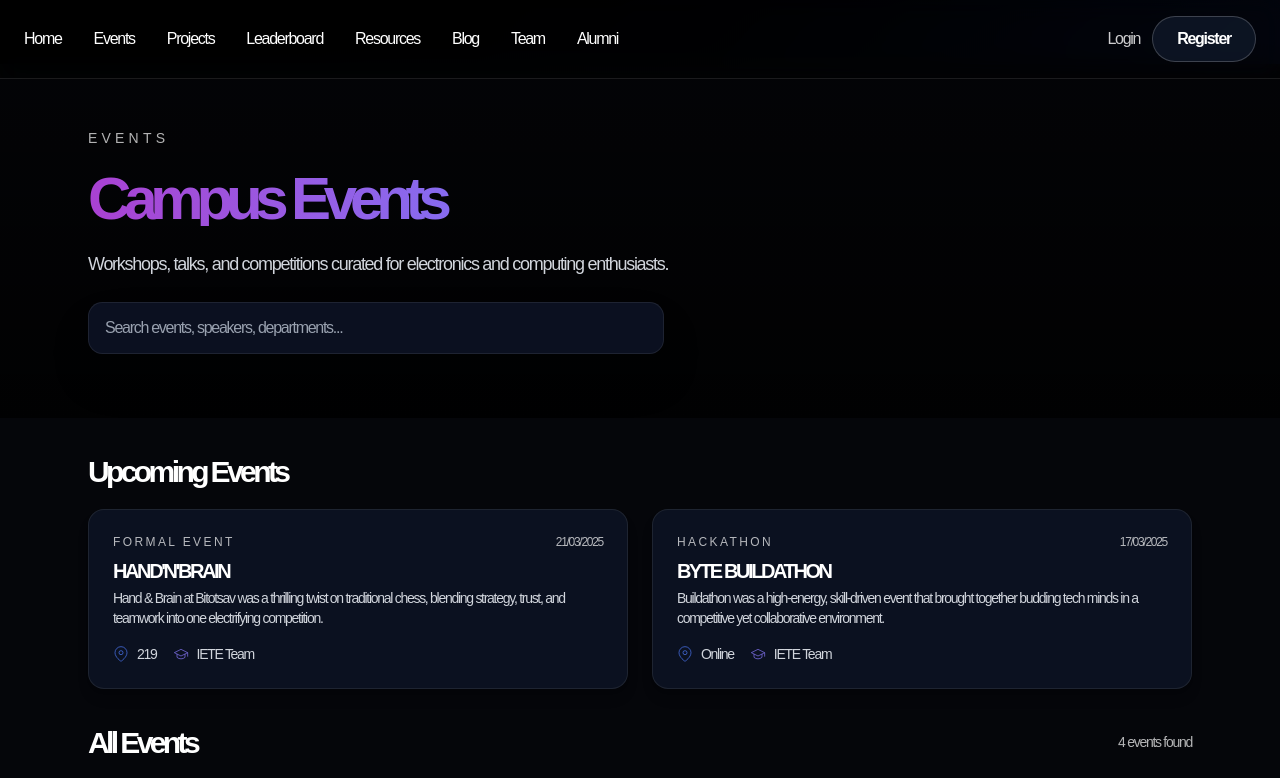
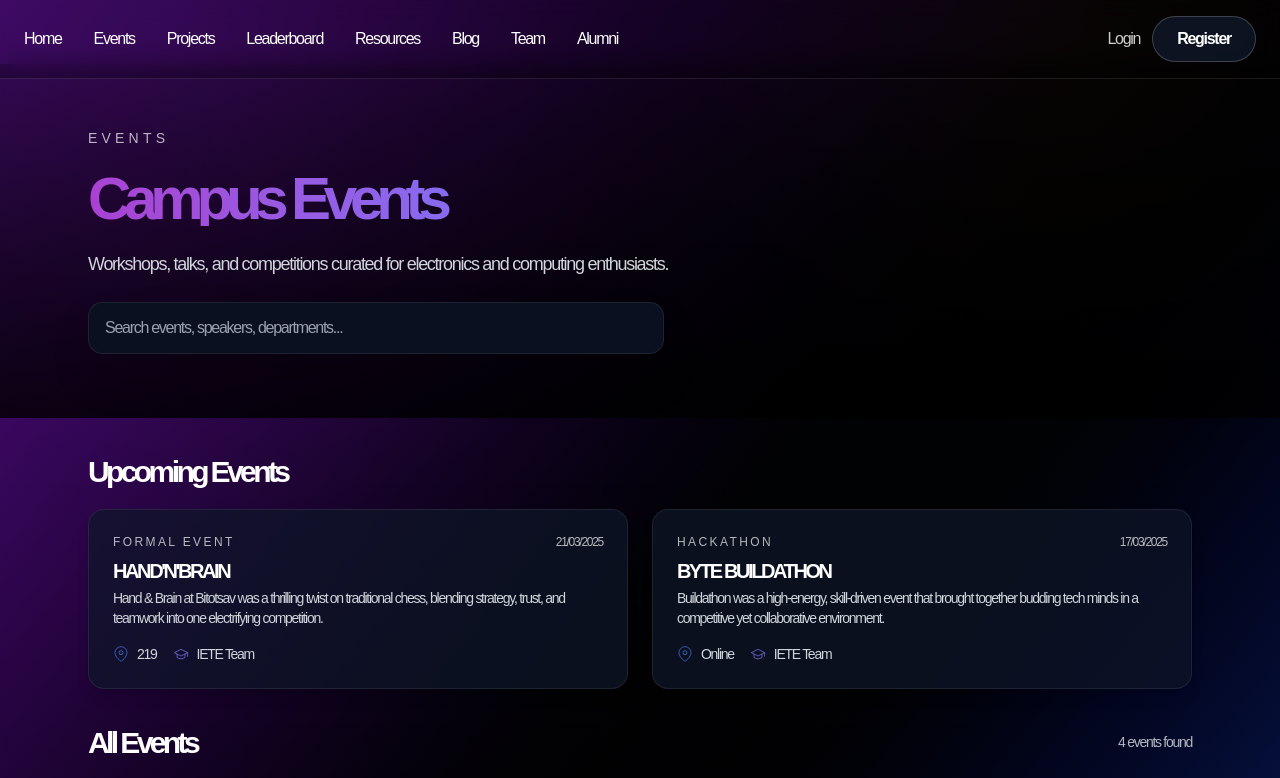
Before and after one commit to ietebitmesra/iete_official_website, a React (Vite) app in the folder frontend/: page /events in a window 1280 px wide. Shown: the top 778 px of the page. Built offline with nearby package versions, Linux system fonts and the light colour scheme; no server answers; a web font is replaced by a local one.

Commit message:
fix: background consistency

```diff
--- a/frontend/src/App.jsx
+++ b/frontend/src/App.jsx
@@ -24,7 +24,7 @@ import ProtectedRoute from "./components/ProtectedRoute";
 
 export default function App() {
   return (
-    <div className="min-h-screen bg-gradient-to-br from-black via-gray-950 to-gray-900 text-white flex flex-col">
+    <div className="min-h-screen bg-gradient-to-br from-purple-800/80 via-black/70 to-blue-800/80 text-white flex flex-col">
       <Navbar />
       <main className="flex-1 pt-16">
         <Routes>
--- a/frontend/src/components/About.jsx
+++ b/frontend/src/components/About.jsx
@@ -2,7 +2,7 @@ import React from 'react'
 
 const About = () => {
   return (
-    <section className="relative w-full min-h-screen p-8 overflow-hidden bg-[var(--bg)]">
+    <section className="relative w-full min-h-screen p-8 overflow-hidden bg-transparent">
       <div className="absolute inset-0 -z-10">
         <div className="absolute inset-0 bg-gradient-to-b from-black/40 via-black/55 to-black/80" />
         <div className="absolute -top-32 -right-32 h-72 w-72 rounded-full bg-[var(--brand)]/20 blur-3xl" />
--- a/frontend/src/components/Events.jsx
+++ b/frontend/src/components/Events.jsx
@@ -41,7 +41,7 @@ const upcoming = [
 
 const Events = () => {
   return (
-    <section className="relative w-full min-h-screen p-8 overflow-hidden bg-[var(--bg)]">
+    <section className="relative w-full min-h-screen p-8 overflow-hidden bg-transparent">
       <div className="absolute inset-0 -z-10">
         <div className="absolute inset-0 bg-gradient-to-b from-black/45 via-black/60 to-black/80" />
         <div className="absolute -top-28 -left-20 h-64 w-64 rounded-full bg-[var(--brand)]/15 blur-3xl" />
--- a/frontend/src/pages/Alumni.jsx
+++ b/frontend/src/pages/Alumni.jsx
@@ -9,7 +9,7 @@ const Alumni = () => {
     return (
         <div
             id="alumni"
-            className="relative w-full min-h-screen p-8 overflow-hidden bg-[var(--bg)]"
+            className="relative w-full min-h-screen p-8 overflow-hidden bg-transparent"
         >
             <div className="absolute top-0 left-0 w-full h-full bg-gradient-to-b from-black/40 via-black/60 to-black/80 -z-10" />
 
--- a/frontend/src/pages/events.jsx
+++ b/frontend/src/pages/events.jsx
@@ -101,7 +101,7 @@ export default function Events() {
   };
 
   return (
-    <div className="min-h-screen bg-[var(--bg)] text-white">
+    <div className="min-h-screen bg-transparent text-white">
       {/* Event Details Modal */}
       {selectedEvent && (
         <div className="fixed inset-0 bg-black/60 backdrop-blur-xl z-50 flex items-center justify-center p-4 transition-all duration-300">
@@ -170,7 +170,7 @@ export default function Events() {
       )}
 
       {/* Header */}
-      <header className="relative overflow-hidden bg-[var(--bg)]">
+      <header className="relative overflow-hidden bg-transparent">
         <div className="absolute inset-0 bg-gradient-to-b from-black/40 via-black/60 to-black/80" />
         <div className="relative max-w-6xl mx-auto px-6 py-16">
           <div className="space-y-6">
--- a/frontend/src/pages/projects.jsx
+++ b/frontend/src/pages/projects.jsx
@@ -49,7 +49,8 @@ const Projects = () => {
   };
 
   return (
-    <section className="max-w-6xl mx-auto px-6 py-12 space-y-8">
+    <section className="min-h-screen bg-gradient-to-br from-purple-950/30 via-black to-blue-950/30">
+      <div className="max-w-6xl mx-auto px-6 py-12 space-y-8">
       <header className="flex flex-col gap-3">
         <p className="text-sm text-white/55 uppercase tracking-[0.2em]">Projects</p>
         <div className="flex flex-col md:flex-row md:items-center md:justify-between gap-4">
@@ -148,6 +149,7 @@ const Projects = () => {
           })}
         </div>
       )}
+      </div>
     </section>
   );
 };
--- a/frontend/src/pages/team.jsx
+++ b/frontend/src/pages/team.jsx
@@ -261,7 +261,7 @@ const Team = () => {
     const [selectedYear, setSelectedYear] = useState(years[0]);
 
     return (
-    <div id="team" className="relative w-full min-h-screen p-8 overflow-hidden bg-[var(--bg)]">
+    <div id="team" className="relative w-full min-h-screen p-8 overflow-hidden bg-transparent">
       {/* Optional dark overlay for readability */}
       <div className="absolute top-0 left-0 w-full h-full bg-gradient-to-b from-black/40 via-black/60 to-black/80 -z-10" />
 
```
